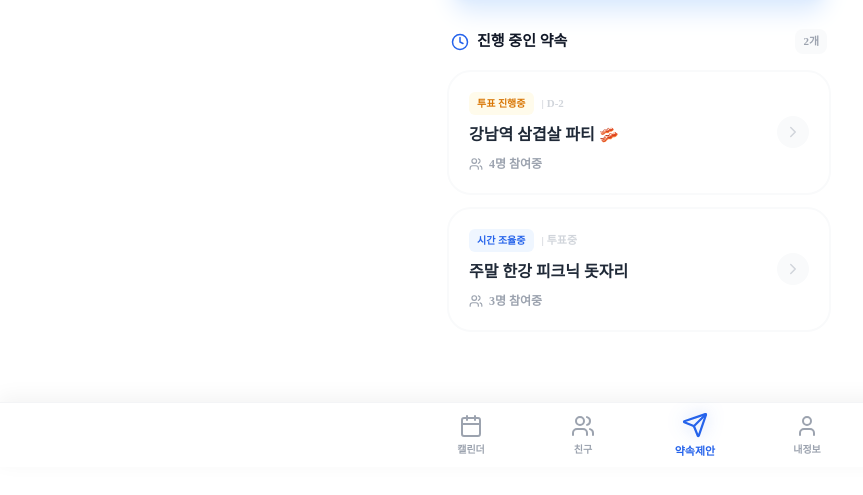
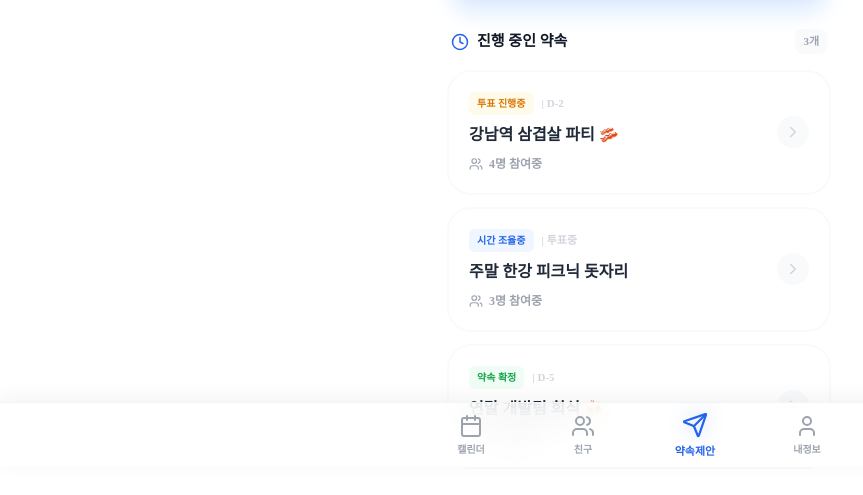
Before and after one commit to pany0108/loxo-kkiri, a React (Create React App) app: page /propose in a window 1280 px wide. Shown: the part 333-828 px from the top of the page, without its empty margins (1-864 px from the left). Before the commit the page ends 800 px from the top, so only its background shows below. Built offline with nearby package versions, Linux system fonts and the light colour scheme.

Commit message:
약속 상태에 따른 페이지 이동 분기 처리

```diff
--- a/src/pages/ProposeMeeting.tsx
+++ b/src/pages/ProposeMeeting.tsx
@@ -5,11 +5,48 @@ import { Plus, Clock, Users, ChevronRight, CalendarCheck, Sparkles, ChevronLeft
 const ProposeMeeting = () => {
   const navigate = useNavigate();
 
-  // 진행 중인 약속 데이터 (나중에는 서버에서 받아올 부분)
+  // 진행 중인 약속 데이터 (서버 연동 시 API로 대체)
   const ongoingMeetings = [
     { id: '1', title: '강남역 삼겹살 파티 🥓', status: 'VOTING', members: 4, dday: 'D-2' },
     { id: '2', title: '주말 한강 피크닉 돗자리', status: 'PENDING', members: 3, dday: '투표중' },
+    { id: '3', title: '연말 개발팀 회식 🍻', status: 'CONFIRMED', members: 8, dday: 'D-5' },
   ];
+
+  /**
+   * [Handler] 약속 상태에 따른 페이지 이동 분기 처리
+   * - PENDING (조율 중): 내 시간 입력 화면으로 이동 (/response)
+   * - VOTING (투표 중): 최종 날짜 투표 화면으로 이동 (/vote)
+   * - CONFIRMED (확정): 최종 결과 화면으로 이동 (/report)
+   */
+  const handleMeetingClick = (meeting: { id: string; status: string }) => {
+    switch (meeting.status) {
+      case 'PENDING':
+        navigate(`/meeting/response/${meeting.id}`);
+        break;
+      case 'VOTING':
+        navigate(`/meeting/vote/${meeting.id}`);
+        break;
+      case 'CONFIRMED':
+        navigate(`/meeting/report/${meeting.id}`);
+        break;
+      default:
+        navigate(`/meeting/report/${meeting.id}`);
+    }
+  };
+
+  /**
+   * [Helper] 상태별 뱃지 스타일 및 텍스트 반환
+   */
+  const getStatusBadge = (status: string) => {
+    switch (status) {
+      case 'VOTING':
+        return { className: 'bg-amber-50 text-amber-600', text: '투표 진행중' };
+      case 'CONFIRMED':
+        return { className: 'bg-green-50 text-green-600', text: '약속 확정' }; // 확정은 초록색
+      default: // PENDING
+        return { className: 'bg-blue-50 text-blue-600', text: '시간 조율중' };
+    }
+  };
 
   return (
     <div className="flex flex-col min-h-screen bg-white font-['Pretendard']">
@@ -57,17 +94,19 @@ const ProposeMeeting = () => {
 
           {ongoingMeetings.length > 0 ? (
             <div className="space-y-3">
-              {ongoingMeetings.map((meeting) => (
+              {ongoingMeetings.map((meeting) => {
+                const badge = getStatusBadge(meeting.status); // 뱃지 정보 가져오기
+
+                return (
                   <button
                     key={meeting.id}
-                  onClick={() => navigate(`/meeting/report/${meeting.id}`)}
+                    onClick={() => handleMeetingClick(meeting)}
                     className="w-full bg-white p-5 rounded-[24px] border-2 border-gray-50 flex items-center justify-between active:scale-[0.98] transition-all hover:border-blue-100 hover:shadow-lg hover:shadow-blue-50/50 group"
                   >
                     <div className="text-left space-y-2">
                       <div className="flex items-center gap-2">
-                      <span className={`text-[10px] font-black px-2 py-1 rounded-md ${meeting.status === 'VOTING' ? 'bg-amber-50 text-amber-600' : 'bg-blue-50 text-blue-600'}`}>
-                        {meeting.status === 'VOTING' ? '투표 진행중' : '시간 조율중'}
-                      </span>
+                        {/* 뱃지 적용 */}
+                        <span className={`text-[10px] font-black px-2 py-1 rounded-md ${badge.className}`}>{badge.text}</span>
                         <span className="text-[11px] font-bold text-gray-300">| {meeting.dday}</span>
                       </div>
                       <h4 className="font-black text-gray-800 text-[16px] group-hover:text-blue-600 transition-colors">{meeting.title}</h4>
@@ -80,10 +119,10 @@ const ProposeMeeting = () => {
                       <ChevronRight size={18} />
                     </div>
                   </button>
-              ))}
+                );
+              })}
             </div>
           ) : (
-            // 약속이 없을 때 보여줄 화면
             <div className="py-12 text-center space-y-3 bg-gray-50 rounded-[24px] border-2 border-dashed border-gray-100">
               <div className="w-14 h-14 bg-white rounded-full flex items-center justify-center mx-auto text-gray-300 mb-2 shadow-sm">
                 <CalendarCheck size={24} />
```
Lines whose indentation alone changed are shown as unchanged.
